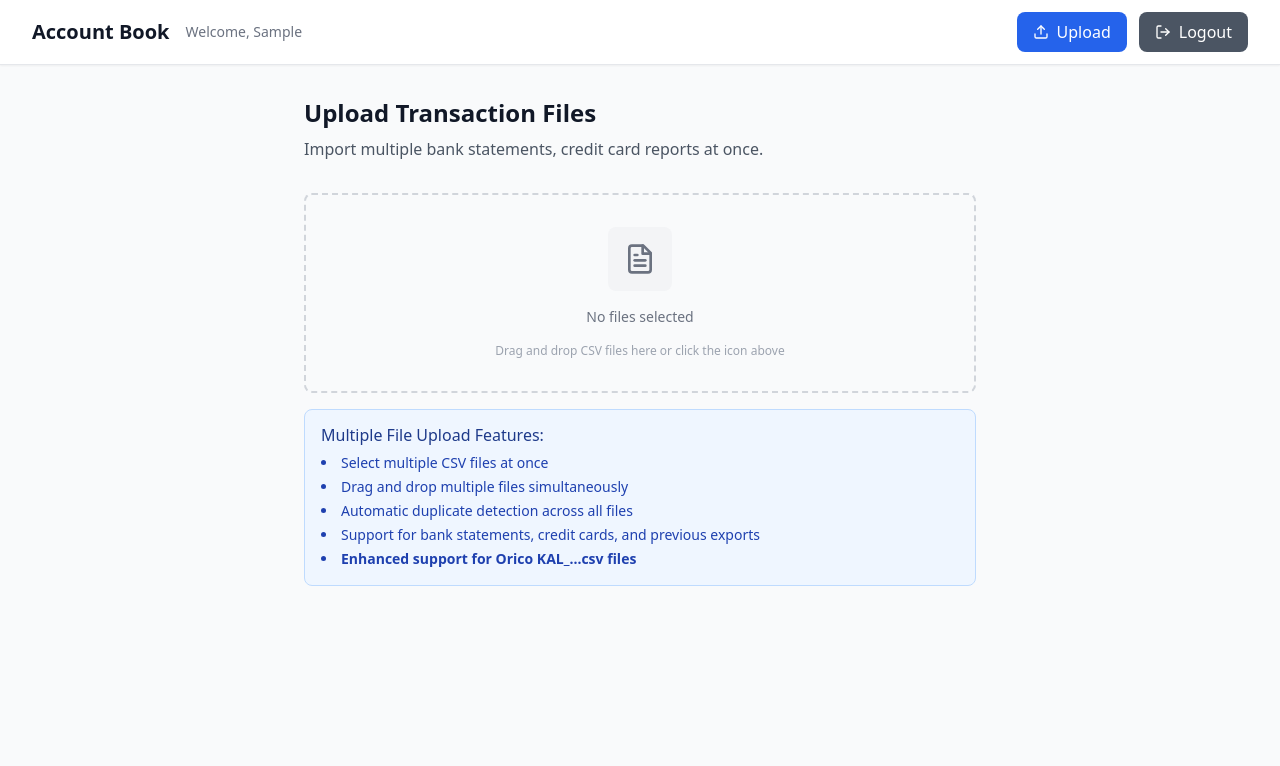
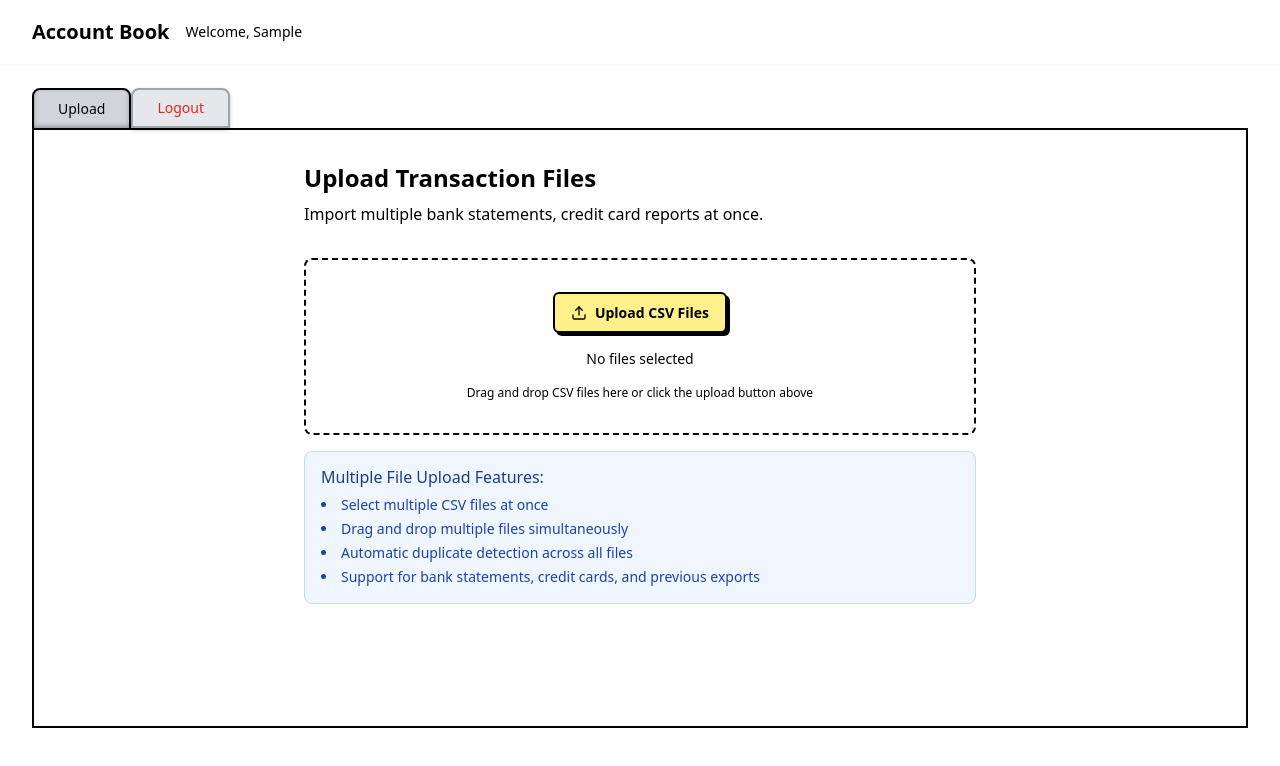
Before and after one commit to MasahiroOgawa/household_account_app, a React (Vite) app: page / in a window 1280 px wide. Both pictures are taken after typing "Sample", "Sample123" into the empty fields and a click on the button "Sign In". Shown: the top 766 px of the page. Built offline with nearby package versions, Linux system fonts and the light colour scheme.

Commit message:
fix tabs looks tab and button looks buttons. and enclose note by border line.

```diff
--- a/src/components/Dashboard.tsx
+++ b/src/components/Dashboard.tsx
@@ -82,8 +82,8 @@ export const Dashboard: React.FC<DashboardProps> = ({ user, onLogout }) => {
         return (
           <div className="max-w-2xl mx-auto">
             <div className="mb-8">
-              <h2 className="text-2xl font-bold text-gray-900 mb-2">Upload Transaction Files</h2>
-              <p className="text-gray-600">
+              <h2 className="text-2xl font-bold text-black mb-2">Upload Transaction Files</h2>
+              <p className="text-black">
                 Import multiple bank statements, credit card reports at once.
               </p>
             </div>
@@ -99,35 +99,43 @@ export const Dashboard: React.FC<DashboardProps> = ({ user, onLogout }) => {
   };
 
   return (
-    <div className="min-h-screen bg-gray-50">
+    <div className="min-h-screen bg-white">
       {/* Header */}
-      <header className="bg-white shadow-sm border-b border-gray-200">
+      <header className="bg-white shadow-sm">
         <div className="max-w-7xl mx-auto px-4 sm:px-6 lg:px-8">
           <div className="flex justify-between items-center h-16">
             <div className="flex items-center space-x-4">
-              <h1 className="text-xl font-semibold text-gray-900">Account Book</h1>
-              <span className="text-sm text-gray-500">Welcome, {user.username}</span>
+              <h1 className="text-xl font-semibold text-black">Account Book</h1>
+              <span className="text-sm text-black">Welcome, {user.username}</span>
             </div>
+          </div>
+        </div>
+      </header>
 
-            <div className="flex items-center space-x-3">
+      {/* Tab Navigation and Content Container */}
+      <div className="max-w-7xl mx-auto px-4 sm:px-6 lg:px-8 mt-6">
+        {/* Tab Headers - All in one row */}
+        <div className="flex space-x-0">
           <button
             onClick={() => setCurrentView('upload')}
-                className="inline-flex items-center px-4 py-2 bg-blue-600 text-white rounded-lg hover:bg-blue-700 transition-colors"
+            className={`px-6 py-2 text-sm font-medium rounded-t-lg transition-all ${
+              currentView === 'upload'
+                ? 'bg-gray-300 text-black border-2 border-black shadow-[inset_0_-2px_4px_rgba(0,0,0,0.3)] -mb-[2px] relative z-10'
+                : 'bg-gray-200 text-black border-2 border-gray-400 shadow-[0_2px_4px_rgba(0,0,0,0.2)] hover:bg-gray-300 hover:shadow-[0_1px_2px_rgba(0,0,0,0.2)] hover:translate-y-[1px]'
+            }`}
           >
-                <Upload className="w-4 h-4 mr-2" />
             Upload
           </button>
 
           {transactions.length > 0 && (
             <button
               onClick={() => setCurrentView('main')}
-                  className={`inline-flex items-center px-4 py-2 rounded-lg transition-colors ${
+              className={`px-6 py-2 text-sm font-medium rounded-t-lg transition-all ml-2 ${
                 currentView === 'main'
-                      ? 'bg-green-600 text-white hover:bg-green-700'
-                      : 'bg-gray-200 text-gray-700 hover:bg-gray-300'
+                  ? 'bg-gray-300 text-black border-2 border-black shadow-[inset_0_-2px_4px_rgba(0,0,0,0.3)] -mb-[2px] relative z-10'
+                  : 'bg-gray-200 text-black border-2 border-gray-400 shadow-[0_2px_4px_rgba(0,0,0,0.2)] hover:bg-gray-300 hover:shadow-[0_1px_2px_rgba(0,0,0,0.2)] hover:translate-y-[1px]'
               }`}
             >
-                  <FileText className="w-4 h-4 mr-2" />
               Transactions
             </button>
           )}
@@ -135,33 +143,30 @@ export const Dashboard: React.FC<DashboardProps> = ({ user, onLogout }) => {
           {transactions.length > 0 && (
             <button
               onClick={() => setCurrentView('status')}
-                  className={`inline-flex items-center px-4 py-2 rounded-lg transition-colors ${
+              className={`px-6 py-2 text-sm font-medium rounded-t-lg transition-all ml-2 ${
                 currentView === 'status'
-                      ? 'bg-purple-600 text-white hover:bg-purple-700'
-                      : 'bg-gray-200 text-gray-700 hover:bg-gray-300'
+                  ? 'bg-gray-300 text-black border-2 border-black shadow-[inset_0_-2px_4px_rgba(0,0,0,0.3)] -mb-[2px] relative z-10'
+                  : 'bg-gray-200 text-black border-2 border-gray-400 shadow-[0_2px_4px_rgba(0,0,0,0.2)] hover:bg-gray-300 hover:shadow-[0_1px_2px_rgba(0,0,0,0.2)] hover:translate-y-[1px]'
               }`}
             >
-                  <BarChart3 className="w-4 h-4 mr-2" />
               View Stats
             </button>
           )}
 
+          {/* Logout as rightmost tab - next to View Stats */}
           <button
             onClick={onLogout}
-                className="inline-flex items-center px-4 py-2 bg-gray-600 text-white rounded-lg hover:bg-gray-700 transition-colors"
+            className="px-6 py-2 text-sm font-medium bg-gray-200 text-red-600 border-2 border-gray-400 rounded-t-lg shadow-[0_2px_4px_rgba(0,0,0,0.2)] hover:bg-gray-300 hover:shadow-[0_1px_2px_rgba(0,0,0,0.2)] hover:translate-y-[1px] transition-all ml-2"
           >
-                <LogOut className="w-4 h-4 mr-2" />
             Logout
           </button>
         </div>
+
+        {/* Tab Content Container - Complete black border rectangle enclosing everything */}
+        <div className="bg-white" style={{ border: '2px solid black', padding: '32px', minHeight: '600px' }}>
+          {renderContent()}
         </div>
       </div>
-      </header>
-
-      {/* Main Content */}
-      <main className="max-w-7xl mx-auto px-4 sm:px-6 lg:px-8 py-8">
-        {renderContent()}
-      </main>
     </div>
   );
 };
--- a/src/components/FileUpload.tsx
+++ b/src/components/FileUpload.tsx
@@ -1,5 +1,5 @@
 import React, { useCallback } from 'react';
-import { FileText, AlertCircle, X } from 'lucide-react';
+import { FileText, AlertCircle, X, Upload } from 'lucide-react';
 
 interface FileUploadProps {
   onFileSelect: (files: File[]) => void;
@@ -57,20 +57,46 @@ export const FileUpload: React.FC<FileUploadProps> = ({ onFileSelect, isLoading,
       <div
         onDrop={handleDrop}
         onDragOver={handleDragOver}
-        className="border-2 border-dashed border-gray-300 rounded-lg p-8"
+        className="border-2 border-dashed border-black rounded-lg p-8"
       >
         <div className="flex flex-col items-center space-y-4">
-          <label
-            htmlFor="file-upload"
-            className="p-4 bg-gray-100 rounded-lg hover:bg-gray-200 transition-colors cursor-pointer"
-          >
-            <FileText className="w-8 h-8 text-gray-500" />
-          </label>
-          <p className="text-gray-500 text-sm">
+          <div className="text-center">
+            <label
+              htmlFor="file-upload"
+              style={{
+                display: 'inline-flex',
+                alignItems: 'center',
+                padding: '8px 16px',
+                backgroundColor: '#fef08a',
+                color: '#000000',
+                fontSize: '14px',
+                fontWeight: 'bold',
+                borderRadius: '6px',
+                cursor: 'pointer',
+                border: '2px solid #000000',
+                boxShadow: '3px 3px 0px 0px rgba(0,0,0,1)',
+                transition: 'all 0.2s'
+              }}
+              onMouseEnter={(e) => {
+                e.currentTarget.style.backgroundColor = '#fde047';
+                e.currentTarget.style.boxShadow = '1px 1px 0px 0px rgba(0,0,0,1)';
+                e.currentTarget.style.transform = 'translate(2px, 2px)';
+              }}
+              onMouseLeave={(e) => {
+                e.currentTarget.style.backgroundColor = '#fef08a';
+                e.currentTarget.style.boxShadow = '3px 3px 0px 0px rgba(0,0,0,1)';
+                e.currentTarget.style.transform = 'translate(0, 0)';
+              }}
+            >
+              <Upload className="w-4 h-4 mr-2" />
+              Upload CSV Files
+            </label>
+          </div>
+          <p className="text-black text-sm">
             {selectedFiles.length === 0 ? 'No files selected' : `${selectedFiles.length} file(s) ready to upload`}
           </p>
-          <p className="text-gray-400 text-xs">
-            Drag and drop CSV files here or click the icon above
+          <p className="text-black text-xs">
+            Drag and drop CSV files here or click the upload button above
           </p>
           <input
             type="file"
@@ -86,34 +112,34 @@ export const FileUpload: React.FC<FileUploadProps> = ({ onFileSelect, isLoading,
 
       {/* Selected Files List */}
       {selectedFiles.length > 0 && (
-        <div className="bg-white rounded-lg border border-gray-200 p-4">
+        <div className="bg-white rounded-lg border border-black p-4">
           <div className="flex items-center justify-between mb-3">
-            <h4 className="font-medium text-gray-900">Selected Files ({selectedFiles.length})</h4>
+            <h4 className="font-medium text-black">Selected Files ({selectedFiles.length})</h4>
             <button
               onClick={handleUpload}
               disabled={isLoading}
-              className="inline-flex items-center px-4 py-2 bg-green-600 text-white rounded-lg hover:bg-green-700 transition-colors disabled:opacity-50"
+              className="inline-flex items-center px-6 py-3 bg-yellow-200 hover:bg-yellow-300 text-black font-bold rounded-lg border-2 border-black shadow-[4px_4px_0px_0px_rgba(0,0,0,1)] hover:shadow-[2px_2px_0px_0px_rgba(0,0,0,1)] hover:translate-x-[2px] hover:translate-y-[2px] transition-all disabled:opacity-50 disabled:cursor-not-allowed"
             >
               {isLoading ? 'Processing...' : 'Upload All Files'}
             </button>
           </div>
           <div className="space-y-2 max-h-40 overflow-y-auto">
             {selectedFiles.map((file, index) => (
-              <div key={index} className="flex items-center justify-between p-2 bg-gray-50 rounded-lg">
+              <div key={index} className="flex items-center justify-between p-2 bg-blue-50 rounded-lg">
                 <div className="flex items-center space-x-3">
-                  <FileText className="w-4 h-4 text-gray-500" />
+                  <FileText className="w-4 h-4 text-black" />
                   <div>
-                    <p className="text-sm font-medium text-gray-900 truncate max-w-xs">
+                    <p className="text-sm font-medium text-black truncate max-w-xs">
                       {file.name}
                     </p>
-                    <p className="text-xs text-gray-500">
+                    <p className="text-xs text-black">
                       {formatFileSize(file.size)}
                     </p>
                   </div>
                 </div>
                 <button
                   onClick={() => removeFile(index)}
-                  className="p-1 text-gray-400 hover:text-red-600 transition-colors"
+                  className="p-1 text-black hover:text-red-600 transition-colors"
                   disabled={isLoading}
                 >
                   <X className="w-4 h-4" />
@@ -141,7 +167,6 @@ export const FileUpload: React.FC<FileUploadProps> = ({ onFileSelect, isLoading,
           <li>Drag and drop multiple files simultaneously</li>
           <li>Automatic duplicate detection across all files</li>
           <li>Support for bank statements, credit cards, and previous exports</li>
-          <li><strong>Enhanced support for Orico KAL_...csv files</strong></li>
         </ul>
       </div>
     </div>
--- a/src/components/LoginScreen.tsx
+++ b/src/components/LoginScreen.tsx
@@ -80,9 +80,9 @@ export const LoginScreen: React.FC<LoginScreenProps> = ({ onLogin }) => {
               <button
                 type="button"
                 onClick={() => setShowPassword(!showPassword)}
-                className="absolute right-3 top-1/2 transform -translate-y-1/2 text-gray-400 hover:text-gray-600 transition-colors"
+                className="absolute right-3 top-1/2 transform -translate-y-1/2 text-black p-2 bg-yellow-200 hover:bg-yellow-300 rounded border-2 border-black shadow-[2px_2px_0px_0px_rgba(0,0,0,1)] hover:shadow-[1px_1px_0px_0px_rgba(0,0,0,1)] hover:translate-x-[1px] hover:translate-y-[1px] transition-all"
               >
-                {showPassword ? <EyeOff className="w-5 h-5" /> : <Eye className="w-5 h-5" />}
+                {showPassword ? <EyeOff className="w-4 h-4" /> : <Eye className="w-4 h-4" />}
               </button>
             </div>
           </div>
@@ -95,7 +95,7 @@ export const LoginScreen: React.FC<LoginScreenProps> = ({ onLogin }) => {
 
           <button
             type="submit"
-            className="w-full bg-primary-600 text-white py-3 px-4 rounded-lg font-medium hover:bg-primary-700 focus:ring-2 focus:ring-primary-500 focus:ring-offset-2 transition-colors"
+            className="w-full bg-yellow-200 hover:bg-yellow-300 text-black py-4 px-6 rounded-lg font-bold border-2 border-black shadow-[4px_4px_0px_0px_rgba(0,0,0,1)] hover:shadow-[2px_2px_0px_0px_rgba(0,0,0,1)] hover:translate-x-[2px] hover:translate-y-[2px] transition-all"
           >
             Sign In
           </button>
--- a/src/components/TransactionTable.tsx
+++ b/src/components/TransactionTable.tsx
@@ -94,7 +94,7 @@ export const TransactionTable: React.FC<TransactionTableProps> = ({ transactions
         </h2>
         <button
           onClick={onExport}
-          className="inline-flex items-center px-4 py-2 bg-primary-600 text-white rounded-lg hover:bg-primary-700 transition-colors"
+          className="inline-flex items-center px-6 py-3 bg-yellow-200 hover:bg-yellow-300 text-black font-bold rounded-lg border-2 border-black shadow-[4px_4px_0px_0px_rgba(0,0,0,1)] hover:shadow-[2px_2px_0px_0px_rgba(0,0,0,1)] hover:translate-x-[2px] hover:translate-y-[2px] transition-all"
         >
           <Download className="w-4 h-4 mr-2" />
           Export CSV
--- a/src/index.css
+++ b/src/index.css
@@ -8,7 +8,7 @@
   }
 
   body {
-    @apply text-gray-900 bg-gray-50;
+    @apply text-black bg-white;
     line-height: 1.5;
   }
 
@@ -31,7 +31,7 @@
   }
 
   .card {
-    @apply bg-white rounded-lg shadow-sm border border-gray-200;
+    @apply bg-white rounded-lg shadow-sm border border-black;
   }
 
   .btn-primary {
@@ -39,7 +39,7 @@
   }
 
   .btn-secondary {
-    @apply bg-gray-200 text-gray-900 hover:bg-gray-300 focus:ring-gray-500;
+    @apply bg-blue-100 text-black hover:bg-blue-200 focus:ring-blue-500;
   }
 }
 
```
Lines whose indentation alone changed are shown as unchanged.
